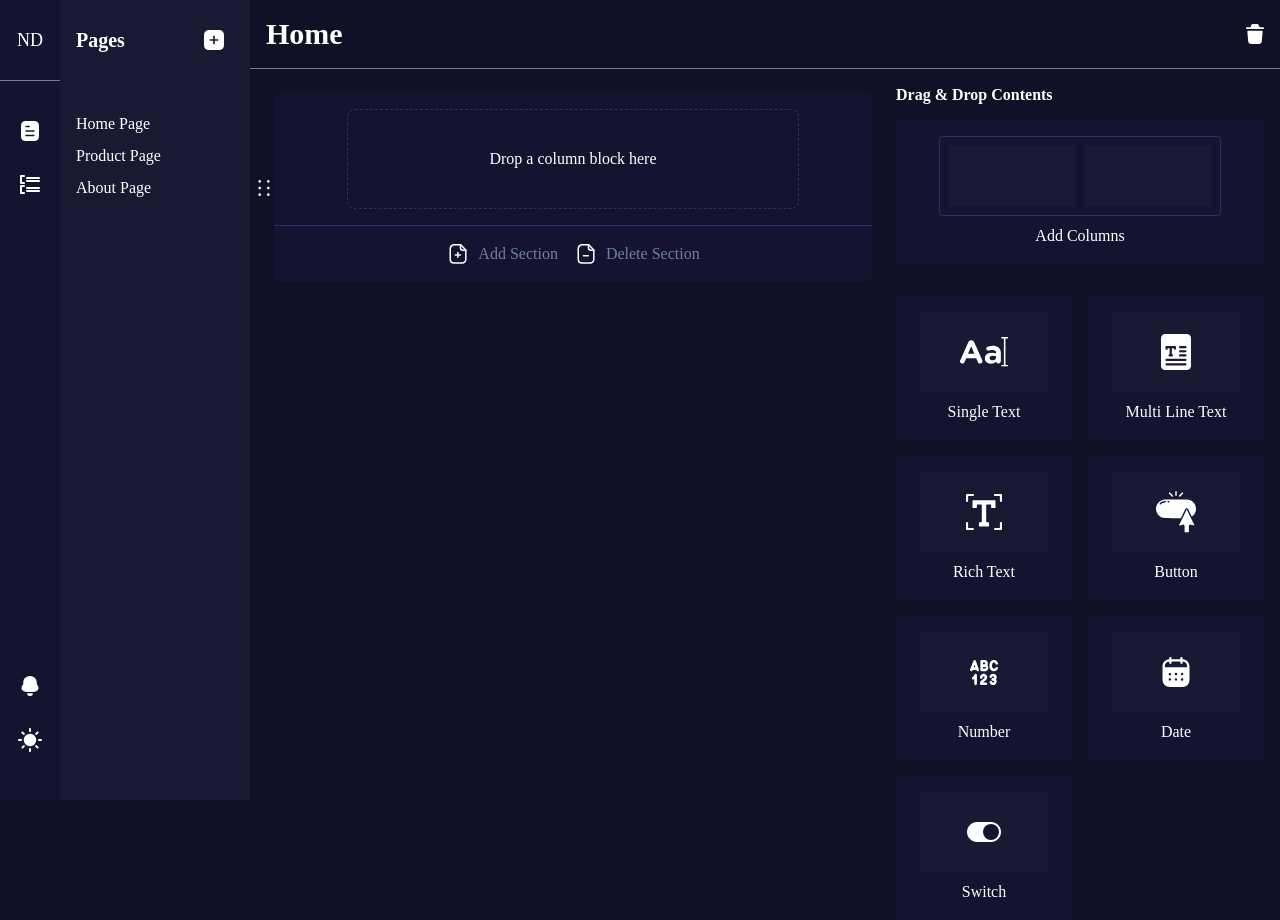
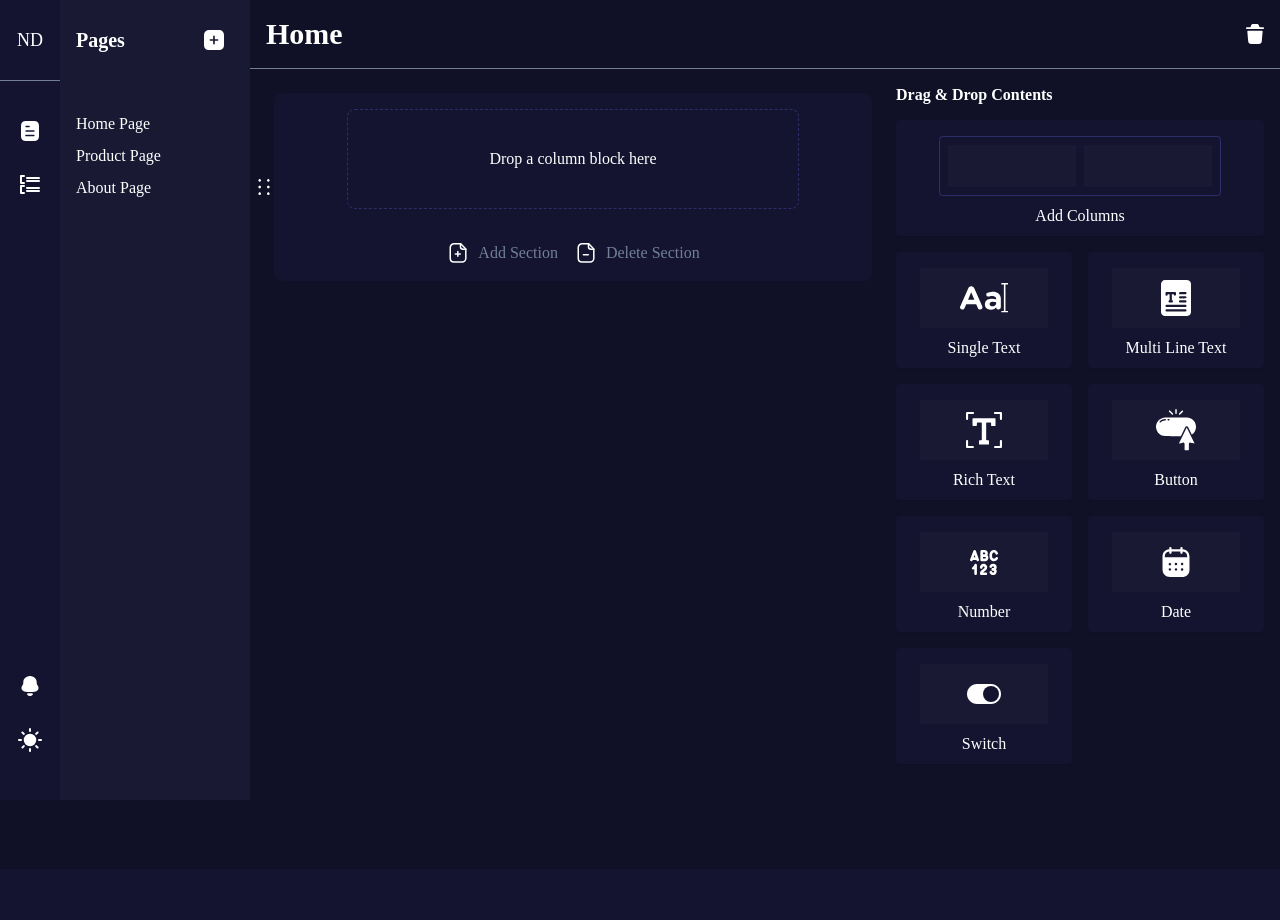
Before and after one commit to mbmohib/nudash, a React (Create React App) app: page / in a window 1280 px wide. After the commit the page ends 869 px from the top, so only its background shows below. Built offline with nearby package versions, Linux system fonts and the light colour scheme; a web font is replaced by a local one.

Commit message:
reduce item element size

```diff
--- a/src/components/Field.tsx
+++ b/src/components/Field.tsx
@@ -40,7 +40,8 @@ export default function Field({ type, info }: DraggableField) {
       alignItems="center"
       flexDirection="column"
       px="1"
-      py="2"
+      pb="1"
+      pt="2"
       cursor="pointer"
       borderRadius="4"
       bg="secondary500"
@@ -49,11 +50,11 @@ export default function Field({ type, info }: DraggableField) {
       data-testid={`box-${type}`}
     >
       <Box
-        bgGradient="linear-gradient(0deg, rgba(255, 255, 255, 0.02), rgba(255, 255, 255, 0.02)), #141430"
+        bg="secondary400"
         display="flex"
         alignItems="center"
         justifyContent="center"
-        height="80px"
+        height="60px"
         width="80%"
         mb="1"
       >
--- a/src/components/PageAside.tsx
+++ b/src/components/PageAside.tsx
@@ -92,7 +92,7 @@ export default function Aside() {
             icon: <ColumnIcon />,
           }}
         />
-        <Grid gridTemplateColumns="1fr 1fr" gap="2" mt="3">
+        <Grid gridTemplateColumns="1fr 1fr" gap="2" mt="2">
           {fields.map((field, index) => (
             <Field key={index} {...field} />
           ))}
--- a/src/components/Section.tsx
+++ b/src/components/Section.tsx
@@ -3,12 +3,7 @@ import { ActionType } from '../config';
 import { Column, PredefinedColumns } from './';
 import { useDispatch } from '../hooks/useRedux';
 import { handleRow, handleColumn, handleSection } from '../store/sectionSlice';
-import {
-  MdOutlinePlaylistAdd,
-  MdOutlineRemoveCircleOutline,
-} from 'react-icons/md';
 import { useDisclosure } from '@chakra-ui/hooks';
-import { AiOutlineInsertRowRight } from 'react-icons/ai';
 import { useState } from 'react';
 import { DraggableItem } from '../types';
 import { FileMinusIcons, FilePlusIcons } from '../assets/icons';
@@ -131,7 +126,7 @@ export default function Section({ section }: SectionProps) {
         </Box>
       ))}
 
-      <Flex justifyContent="center" borderTop="0.5px solid #2D2D6A" py="2">
+      <Flex justifyContent="center" py="2">
         <Button
           fontWeight="normal"
           variant="link"
```
